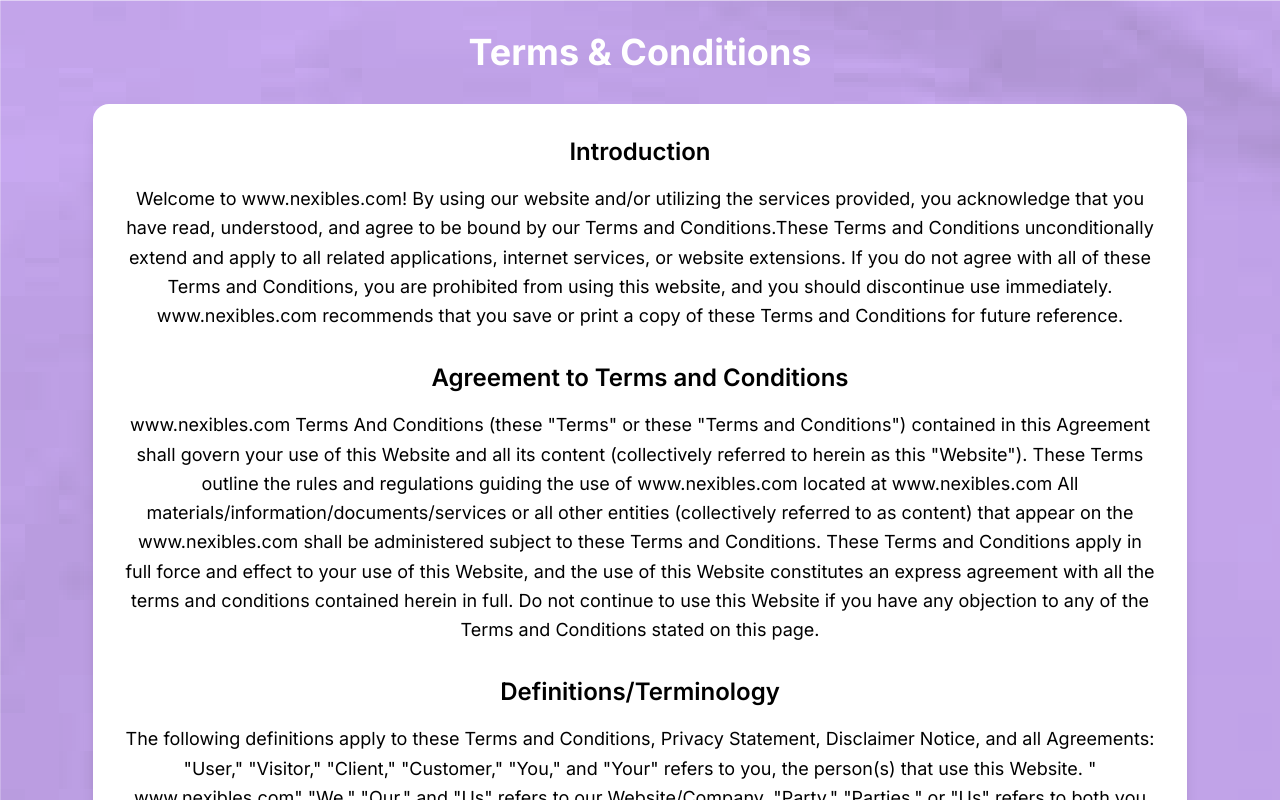
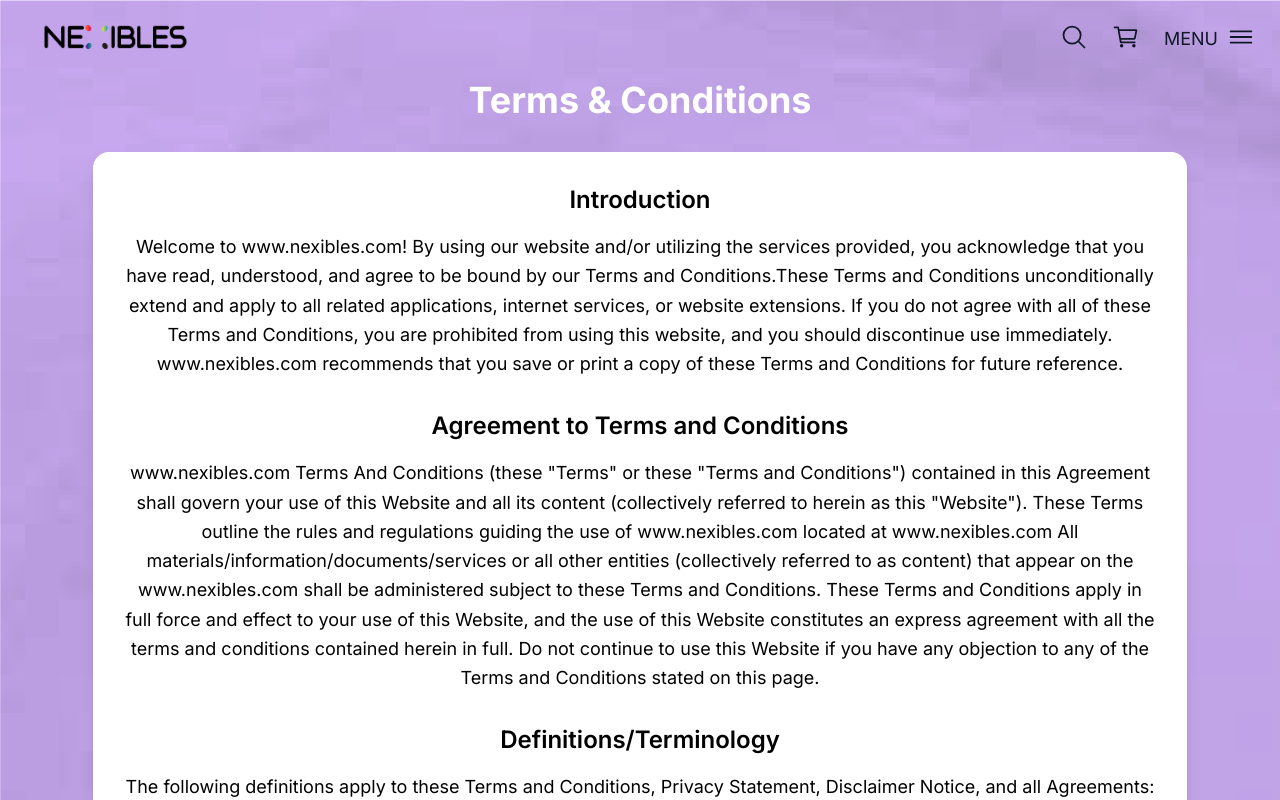
Before and after one commit to siddhantjagtap/nexibles_webstore, a Next.js app: page /terms-and-conditions in a window 1280 px wide. Shown: the top 800 px of the page. Built offline with nearby package versions, Linux system fonts and the light colour scheme.

Commit message:
navbar added in 4 pages

```diff
--- a/src/app/privacy-policy/page.jsx
+++ b/src/app/privacy-policy/page.jsx
@@ -1,9 +1,15 @@
+import Navbar from '@/components/Home/Navbar'
 import Privacy from '@/components/Privacy_policy/Privacy'
 import React from 'react'
 
 function page() {
   return (
-    <div><Privacy /></div>
+    <div>
+      <div>
+        <Navbar />
+      </div>
+      <div><Privacy /></div>
+    </div>
   )
 }
 
--- a/src/app/refund-return-policy/page.jsx
+++ b/src/app/refund-return-policy/page.jsx
@@ -1,9 +1,11 @@
 import React from 'react'
 import Refund from '@/components/Refund-return-policy/Refund'
+import Navbar from '@/components/Home/Navbar'
 
 function page() {
     return (
         <div>
+            <Navbar />
             <Refund />
         </div>
     )
--- a/src/app/shipping-and-delivery-policy/page.jsx
+++ b/src/app/shipping-and-delivery-policy/page.jsx
@@ -1,9 +1,13 @@
+import Navbar from '@/components/Home/Navbar'
 import Shipping from '@/components/Shipping-and-Delivery-Policy/Shipping'
 import React from 'react'
 
 function page() {
   return (
-    <div><Shipping /></div>
+    <div>
+      <Navbar />
+      <Shipping />
+    </div>
   )
 }
 
--- a/src/app/terms-and-conditions/page.jsx
+++ b/src/app/terms-and-conditions/page.jsx
@@ -1,9 +1,11 @@
+import Navbar from '@/components/Home/Navbar'
 import Terms from '@/components/Terms-and-conditions/Terms'
 import React from 'react'
 
 function page() {
   return (
-    <div><Terms  /></div>
+    <div>
+      <Navbar/><Terms  /></div>
   )
 }
 
--- a/src/components/Privacy_policy/Privacy.jsx
+++ b/src/components/Privacy_policy/Privacy.jsx
@@ -3,7 +3,7 @@
 function Privacy() {
     return (
         <div className="min-h-screen p-8" style={({ backgroundImage: "url('/Home/nexibles-1.png')" })}>
-            <h1 className="text-4xl font-gotham-light font-bold text-white text-center mb-6">{`Privacy Policy`}</h1>
+            <h1 className="text-4xl mt-12 font-gotham-light font-bold text-white text-center mb-6">{`Privacy Policy`}</h1>
             <div className="flex items-center text-center justify-center p-4">
                 <div className="w-[90%] bg-white p-6 rounded-lg shadow-lg">
                     <h1 className="text-2xl font-bold mb-4">{`1. Introduction`}</h1>
--- a/src/components/Refund-return-policy/Refund.jsx
+++ b/src/components/Refund-return-policy/Refund.jsx
@@ -4,7 +4,7 @@
     return (
         <div>
             <div className="min-h-screen p-8" style={({ backgroundImage: "url('/Home/nexibles-1.png')" })}>
-                <h1 className="text-4xl font-gotham-light font-bold text-white text-center mb-6">{`Return & Refund Policy`}</h1>
+                <h1 className="text-4xl  mt-12 font-gotham-light font-bold text-white text-center mb-6">{`Return & Refund Policy`}</h1>
                 <div className="w-[90%] text-center mx-auto bg-white rounded-lg shadow-lg p-8">
                     <p className="mb-4">{`We strive to ensure that you have a satisfying shopping experience with us. Our Return Policy outlines guidelines for returns, applicable only in the case of damaged or wrong products.`}</p>
                     <section className="mb-6">
--- a/src/components/Shipping-and-Delivery-Policy/Shipping.jsx
+++ b/src/components/Shipping-and-Delivery-Policy/Shipping.jsx
@@ -4,7 +4,7 @@
     return (
         <div>
             <div className="min-h-screen p-8" style={({ backgroundImage: "url('/Home/nexibles-1.png')" })}>
-                <h1 className="text-4xl font-gotham-light font-bold text-white text-center mb-6">{`Shipping & Delivery Policy`}</h1>
+                <h1 className="text-4xl  mt-12 font-gotham-light font-bold text-white text-center mb-6">{`Shipping & Delivery Policy`}</h1>
                 <div className="w-[90%] text-center mx-auto bg-white rounded-lg p-8">
                     <div className="mb-6">
                         <div className='flex justify-between items-center '>
--- a/src/components/Terms-and-conditions/Terms.jsx
+++ b/src/components/Terms-and-conditions/Terms.jsx
@@ -3,7 +3,7 @@
 function Terms() {
     return (
         <div className="flex text-center flex-col items-center p-8" style={({ backgroundImage: "url('/Home/nexibles-1.png')" })} >
-            <h1 className="text-4xl font-bold text-center  text-white mb-8">Terms & Conditions</h1>
+            <h1 className="text-4xl  mt-12 font-bold text-center  text-white mb-8">Terms & Conditions</h1>
             <div className="bg-white p-8 rounded-2xl shadow-lg w-[90%]">
                 <section className="text-lg leading-relaxed">
                     <h2 className="text-2xl font-semibold mb-4">Introduction</h2>
```
